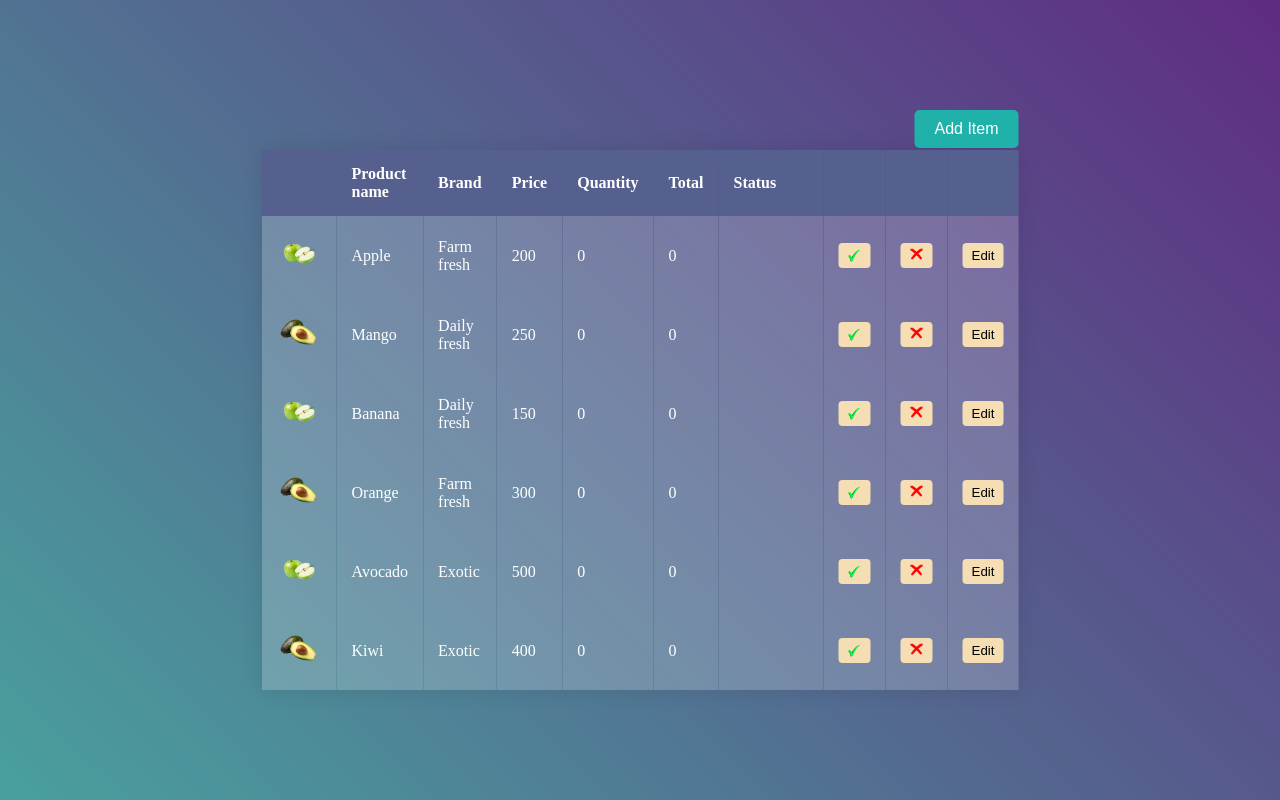
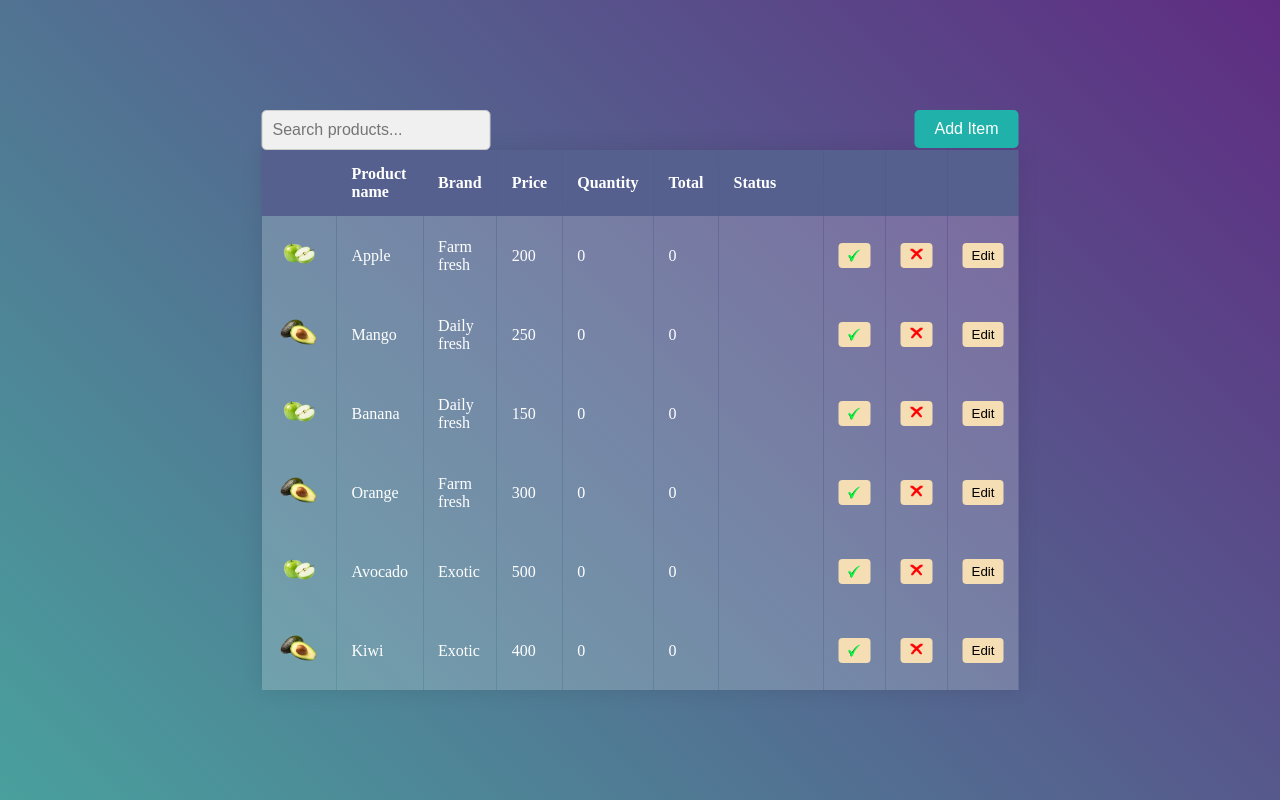
Before and after one commit to Jahnabi926/Reeco, a React (Create React App) app: page / in a window 1280 px wide. Built offline with nearby package versions, Linux system fonts and the light colour scheme.

Commit message:
implemented Product Search feature

```diff
--- a/src/components/ProductTable/index.js
+++ b/src/components/ProductTable/index.js
@@ -4,6 +4,7 @@ import { useSelector, useDispatch } from "react-redux";
 import {
   approveProduct,
   rejectProduct,
+  searchProduct,
   selectProduct,
   showMissingModal,
 } from "../../redux/actions";
@@ -14,11 +15,18 @@ import {
   ProductTableContainer,
   AddItemButton,
 } from "../../styles/NewItemStyledComponent";
+import {
+  SearchContainer,
+  SearchInput,
+} from "../../styles/SearchInputStyledComponent";
 
 const ProductTable = () => {
   const formRef = useRef(null);
   const [isAddItemClicked, setIsAddItemClicked] = useState(false);
-  const tableData = useSelector((state) => state.productTable);
+  const filteredProducts = useSelector(
+    (state) => state.productTable.filteredProducts
+  );
+  const allProducts = useSelector((state) => state.productTable.data);
 
   const dispatch = useDispatch();
 
@@ -36,6 +44,11 @@ const ProductTable = () => {
     setIsAddItemClicked(false);
   };
 
+  const handleSearch = (e) => {
+    const searchQuery = e.target.value;
+    dispatch(searchProduct(searchQuery));
+  };
+
   useEffect(() => {
     const handleClickOutside = (event) => {
       if (formRef.current && !formRef.current.contains(event.target)) {
@@ -51,6 +64,13 @@ const ProductTable = () => {
 
   return (
     <ProductTableContainer>
+      <SearchContainer>
+        <SearchInput
+          type="text"
+          placeholder="Search products..."
+          onChange={handleSearch}
+        />
+      </SearchContainer>
       <AddItemButton onClick={() => setIsAddItemClicked(true)}>
         Add Item
       </AddItemButton>
@@ -62,7 +82,7 @@ const ProductTable = () => {
       )}
       <Table
         columns={Columns(handleProductApproval, handleProductMissing)}
-        data={tableData.data}
+        data={filteredProducts.length > 0 ? filteredProducts : allProducts}
       />
     </ProductTableContainer>
   );
--- a/src/redux/actions.js
+++ b/src/redux/actions.js
@@ -51,3 +51,8 @@ export const addProduct = (product) => ({
   type: "ADD_PRODUCT",
   payload: product,
 });
+
+export const searchProduct = (searchQuery) => ({
+  type: "SEARCH_PRODUCT",
+  payload: searchQuery,
+});
--- a/src/redux/reducer.js
+++ b/src/redux/reducer.js
@@ -5,6 +5,7 @@ const initialState = {
   showEditModal: false,
   showMissingModal: false,
   selectedProduct: null,
+  filteredProducts: [],
 };
 
 const reducer = (state = initialState, action) => {
@@ -23,6 +24,7 @@ const reducer = (state = initialState, action) => {
           return item;
         }),
       };
+
     case "REJECT_PRODUCT":
       return {
         ...state,
@@ -37,6 +39,7 @@ const reducer = (state = initialState, action) => {
           return item;
         }),
       };
+
     case "SHOW_EDIT_MODAL":
       return {
         ...state,
@@ -66,6 +69,7 @@ const reducer = (state = initialState, action) => {
         ...state,
         selectedProduct: action.payload,
       };
+
     case "INCREASE_QUANTITY":
       return {
         ...state,
@@ -76,6 +80,7 @@ const reducer = (state = initialState, action) => {
             state.selectedProduct.price * (state.selectedProduct.quantity + 1),
         },
       };
+
     case "DECREASE_QUANTITY":
       return {
         ...state,
@@ -86,6 +91,7 @@ const reducer = (state = initialState, action) => {
             state.selectedProduct.price * (state.selectedProduct.quantity - 1),
         },
       };
+
     case "SEND_CHANGES":
       if (state.showEditModal) {
         return {
@@ -108,6 +114,7 @@ const reducer = (state = initialState, action) => {
         };
       }
       return state;
+
     case "CANCEL_CHANGES":
       if (state.showEditModal) {
         return {
@@ -121,11 +128,23 @@ const reducer = (state = initialState, action) => {
         };
       }
       return state;
+
     case "ADD_PRODUCT":
       return {
         ...state,
         data: [...state.data, action.payload],
       };
+
+    case "SEARCH_PRODUCT":
+      const searchQuery = action.payload.toLowerCase();
+      const filteredProducts = state.data.filter((product) =>
+        product.product_name.toLowerCase().includes(searchQuery)
+      );
+      return {
+        ...state,
+        filteredProducts,
+      };
+
     default:
       return state;
   }
--- /dev/null
+++ b/src/styles/SearchInputStyledComponent.js
@@ -0,0 +1,21 @@
+import styled from "styled-components";
+
+export const SearchContainer = styled.div`
+  display: flex;
+  align-items: center;
+  background-color: #f0f0f0;
+  border: 1px solid #ccc;
+  border-radius: 5px;
+  padding: 2px;
+  position: absolute;
+  left: 0;
+  top: -40px;
+`;
+
+export const SearchInput = styled.input`
+  border: none;
+  outline: none;
+  padding: 8px;
+  font-size: 16px;
+  background-color: transparent;
+`;
```
